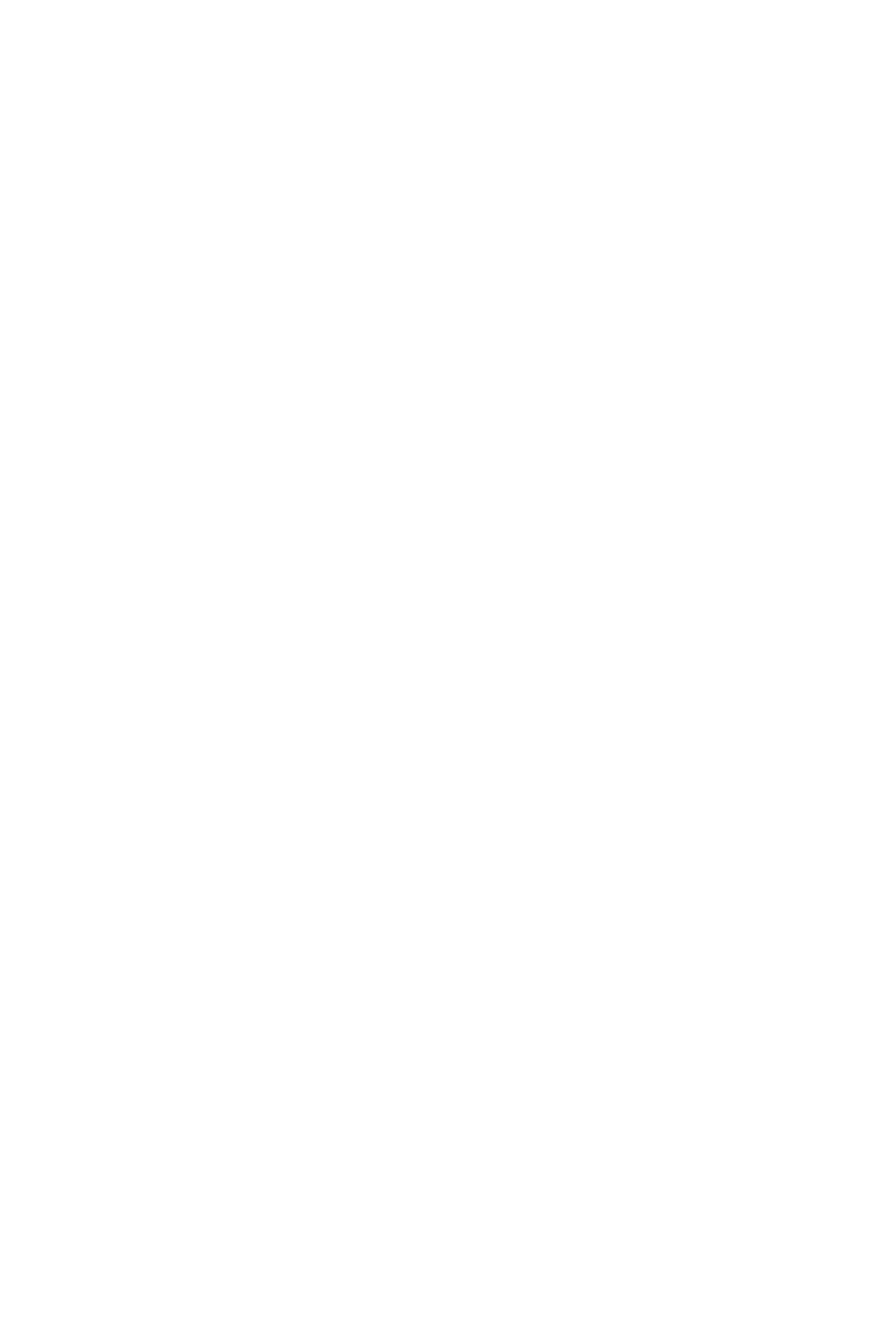
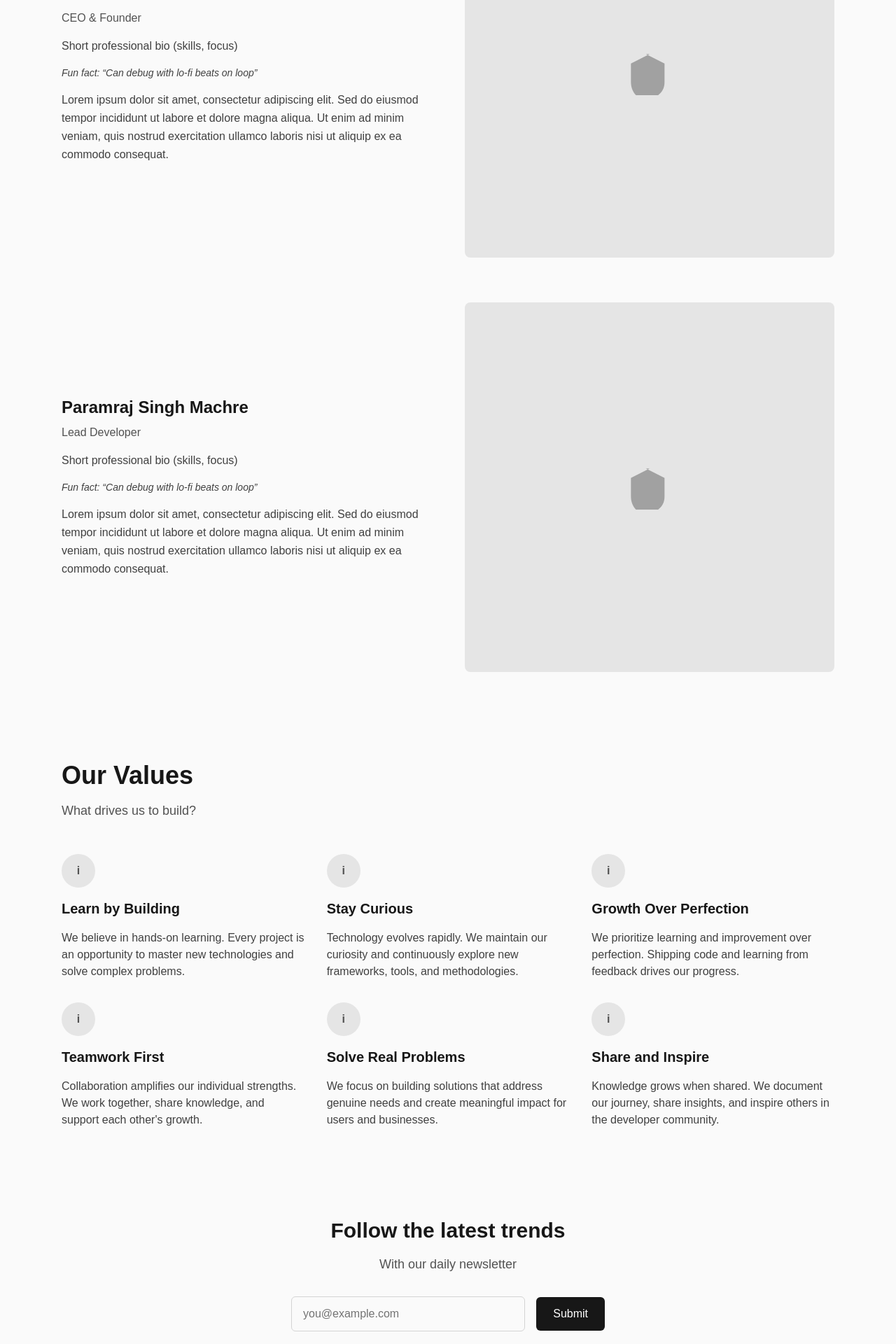
Before and after one commit to mahadevmohan/devcorpwebsite, a Next.js app: page /about in a window 1280 px wide. Shown: the part 780-2700 px from the top of the page at 70% size. Before the commit the page ends 800 px from the top, so only its background shows below. Built offline with nearby package versions, Linux system fonts and the light colour scheme.

Commit message:
updated about us page 01 (#2)

```diff
--- a/src/app/about/page.tsx
+++ b/src/app/about/page.tsx
@@ -1,10 +1,169 @@
 export default function AboutPage() {
   return (
-    <main className="max-w-3xl mx-auto p-8 space-y-4">
-      <h1 className="text-3xl font-bold">About Devcorp</h1>
-      <p className="text-gray-600">
-        We build innovative projects and share our development journey through code, creativity, and continuous learning.
-      </p>
+    <main className="min-h-screen">
+      {/* Hero Section */}
+      <section className="bg-neutral-900 py-20">
+        <div className="max-w-6xl mx-auto px-6 text-center">
+          <h1 className="text-5xl font-bold text-white mb-4">About Us</h1>
+          <p className="text-xl text-neutral-300">Meet the team behind DevCorp</p>
+        </div>
+      </section>
+
+      {/* Our Mission Section */}
+      <section className="bg-neutral-50 py-16">
+        <div className="max-w-4xl mx-auto px-6 text-center">
+          <h2 className="text-4xl font-bold text-neutral-900 mb-6">Our Mission</h2>
+          <p className="text-lg text-neutral-700 leading-relaxed">
+            DevCorp is our creative playground. We build projects to learn, grow, and share. Our goal is to become better software engineers by solving real problems and shipping real code.
+          </p>
+        </div>
+      </section>
+
+      {/* Team Section */}
+      <section className="bg-neutral-50 py-16">
+        <div className="max-w-6xl mx-auto px-6">
+          {/* Mahadev Mohan */}
+          <div className="grid grid-cols-1 lg:grid-cols-2 gap-12 items-center mb-16">
+            <div className="order-2 lg:order-1">
+              <h3 className="text-2xl font-bold text-neutral-900 mb-2">Mahadev Mohan</h3>
+              <p className="text-neutral-600 mb-4">CEO & Founder</p>
+              <div className="space-y-4 text-neutral-700">
+                <p className="font-medium">Short professional bio (skills, focus)</p>
+                <p className="text-sm italic">Fun fact: &ldquo;Can debug with lo-fi beats on loop&rdquo;</p>
+                <p className="leading-relaxed">
+                  Lorem ipsum dolor sit amet, consectetur adipiscing elit. Sed do eiusmod tempor incididunt ut labore et dolore magna aliqua. Ut enim ad minim veniam, quis nostrud exercitation ullamco laboris nisi ut aliquip ex ea commodo consequat.
+                </p>
+              </div>
+            </div>
+            <div className="order-1 lg:order-2">
+              <div className="aspect-square bg-neutral-200 rounded-lg flex items-center justify-center">
+                <svg className="w-16 h-16 text-neutral-400" fill="currentColor" viewBox="0 0 24 24">
+                  <path d="M12 2L2 7v10c0 5.55 3.84 9.74 9 9 5.16-.74 9-3.45 9-9V7l-10-5z" />
+                </svg>
+              </div>
+            </div>
+          </div>
+
+          {/* Paramraj Singh Machre */}
+          <div className="grid grid-cols-1 lg:grid-cols-2 gap-12 items-center">
+            <div className="order-2">
+              <div className="aspect-square bg-neutral-200 rounded-lg flex items-center justify-center">
+                <svg className="w-16 h-16 text-neutral-400" fill="currentColor" viewBox="0 0 24 24">
+                  <path d="M12 2L2 7v10c0 5.55 3.84 9.74 9 9 5.16-.74 9-3.45 9-9V7l-10-5z" />
+                </svg>
+              </div>
+            </div>
+            <div className="order-1">
+              <h3 className="text-2xl font-bold text-neutral-900 mb-2">Paramraj Singh Machre</h3>
+              <p className="text-neutral-600 mb-4">Lead Developer</p>
+              <div className="space-y-4 text-neutral-700">
+                <p className="font-medium">Short professional bio (skills, focus)</p>
+                <p className="text-sm italic">Fun fact: &ldquo;Can debug with lo-fi beats on loop&rdquo;</p>
+                <p className="leading-relaxed">
+                  Lorem ipsum dolor sit amet, consectetur adipiscing elit. Sed do eiusmod tempor incididunt ut labore et dolore magna aliqua. Ut enim ad minim veniam, quis nostrud exercitation ullamco laboris nisi ut aliquip ex ea commodo consequat.
+                </p>
+              </div>
+            </div>
+          </div>
+        </div>
+      </section>
+
+      {/* Our Values Section */}
+      <section className="bg-neutral-50 py-16">
+        <div className="max-w-6xl mx-auto px-6">
+          <div className="mb-12">
+            <h2 className="text-4xl font-bold text-neutral-900 mb-4">Our Values</h2>
+            <p className="text-lg text-neutral-600">What drives us to build?</p>
+          </div>
+
+          <div className="grid grid-cols-1 md:grid-cols-2 lg:grid-cols-3 gap-8">
+            {/* Learn by Building */}
+            <div className="space-y-4">
+              <div className="w-12 h-12 bg-neutral-200 rounded-full flex items-center justify-center">
+                <span className="text-neutral-600 font-bold">i</span>
+              </div>
+              <h3 className="text-xl font-bold text-neutral-900">Learn by Building</h3>
+              <p className="text-neutral-700">
+                We believe in hands-on learning. Every project is an opportunity to master new technologies and solve complex problems.
+              </p>
+            </div>
+
+            {/* Stay Curious */}
+            <div className="space-y-4">
+              <div className="w-12 h-12 bg-neutral-200 rounded-full flex items-center justify-center">
+                <span className="text-neutral-600 font-bold">i</span>
+              </div>
+              <h3 className="text-xl font-bold text-neutral-900">Stay Curious</h3>
+              <p className="text-neutral-700">
+                Technology evolves rapidly. We maintain our curiosity and continuously explore new frameworks, tools, and methodologies.
+              </p>
+            </div>
+
+            {/* Growth Over Perfection */}
+            <div className="space-y-4">
+              <div className="w-12 h-12 bg-neutral-200 rounded-full flex items-center justify-center">
+                <span className="text-neutral-600 font-bold">i</span>
+              </div>
+              <h3 className="text-xl font-bold text-neutral-900">Growth Over Perfection</h3>
+              <p className="text-neutral-700">
+                We prioritize learning and improvement over perfection. Shipping code and learning from feedback drives our progress.
+              </p>
+            </div>
+
+            {/* Teamwork First */}
+            <div className="space-y-4">
+              <div className="w-12 h-12 bg-neutral-200 rounded-full flex items-center justify-center">
+                <span className="text-neutral-600 font-bold">i</span>
+              </div>
+              <h3 className="text-xl font-bold text-neutral-900">Teamwork First</h3>
+              <p className="text-neutral-700">
+                Collaboration amplifies our individual strengths. We work together, share knowledge, and support each other&apos;s growth.
+              </p>
+            </div>
+
+            {/* Solve Real Problems */}
+            <div className="space-y-4">
+              <div className="w-12 h-12 bg-neutral-200 rounded-full flex items-center justify-center">
+                <span className="text-neutral-600 font-bold">i</span>
+              </div>
+              <h3 className="text-xl font-bold text-neutral-900">Solve Real Problems</h3>
+              <p className="text-neutral-700">
+                We focus on building solutions that address genuine needs and create meaningful impact for users and businesses.
+              </p>
+            </div>
+
+            {/* Share and Inspire */}
+            <div className="space-y-4">
+              <div className="w-12 h-12 bg-neutral-200 rounded-full flex items-center justify-center">
+                <span className="text-neutral-600 font-bold">i</span>
+              </div>
+              <h3 className="text-xl font-bold text-neutral-900">Share and Inspire</h3>
+              <p className="text-neutral-700">
+                Knowledge grows when shared. We document our journey, share insights, and inspire others in the developer community.
+              </p>
+            </div>
+          </div>
+        </div>
+      </section>
+
+      {/* Newsletter Section */}
+      <section className="bg-neutral-50 py-16">
+        <div className="max-w-4xl mx-auto px-6 text-center">
+          <h2 className="text-3xl font-bold text-neutral-900 mb-4">Follow the latest trends</h2>
+          <p className="text-lg text-neutral-600 mb-8">With our daily newsletter</p>
+          <div className="flex flex-col sm:flex-row gap-4 justify-center items-center max-w-md mx-auto">
+            <input
+              type="email"
+              placeholder="you@example.com"
+              className="flex-1 px-4 py-3 border border-neutral-300 rounded-md focus:outline-none focus:ring-2 focus:ring-neutral-400 text-neutral-900 placeholder-neutral-500"
+            />
+            <button className="w-full sm:w-auto px-6 py-3 bg-neutral-900 text-white rounded-md hover:bg-neutral-800 transition-colors">
+              Submit
+            </button>
+          </div>
+        </div>
+      </section>
+
     </main>
   );
 }
```
